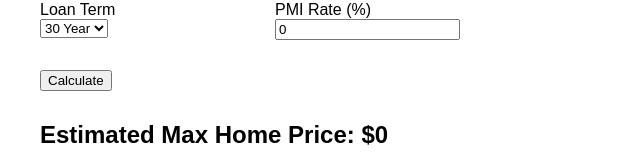
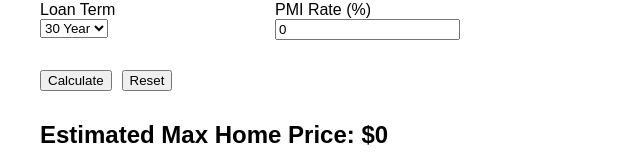
Before and after one commit to randy-shreeves/home-affordability-calculator, a React (Vite) app in the folder frontend/: page / in a window 1280 px wide. Shown: the part 266-426 px from the top of the page, without its empty margins (0-640 px from the left). Built offline with nearby package versions, Linux system fonts and the light colour scheme.

Commit message:
Add Reset button to return all fields to 0.

```diff
--- a/frontend/src/App.tsx
+++ b/frontend/src/App.tsx
@@ -279,9 +279,18 @@ function App() {
 
             </div>
 
-            <button onClick={calculateAffordability}>
-                Calculate
-            </button>
+            <div style={{ marginTop: "10px" }}>
+                <button onClick={calculateAffordability}>
+                    Calculate
+                </button>
+
+                <button
+                    onClick={resetForm}
+                    style={{ marginLeft: "10px" }}
+                >
+                    Reset
+                </button>
+            </div>
 
             <div style={{ marginTop: "30px" }}>
                 <h2>
```
